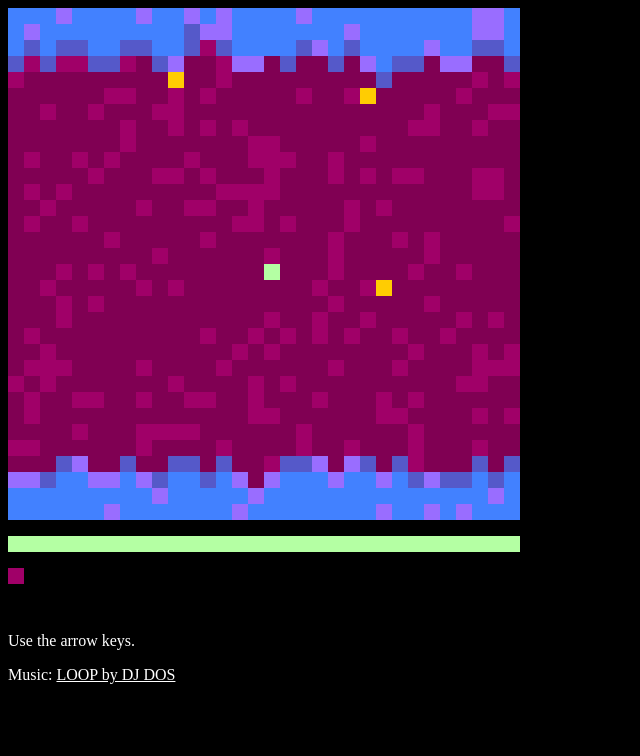
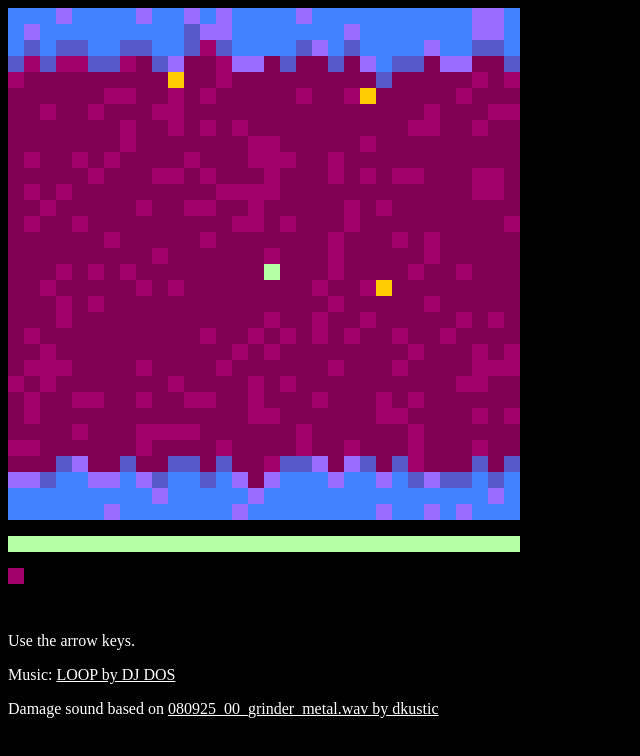
Before and after one commit to mgatland/purplehack, a plain HTML site: page index.html in a window 1280 px wide. Shown: the whole page, without its empty margins (0-640 px from the left). Drawn offline with Linux system fonts and the light colour scheme.

Commit message:
credits for damage sound

```diff
--- a/index.html
+++ b/index.html
@@ -5,6 +5,7 @@
 	<div id="gameframe"></div>
 	<p>Use the arrow keys.</p>
 	<p>Music: <a style="color: white;" href="http://www.jamendo.com/en/list/a86669/old-blood-vibrations-90-s">LOOP by DJ DOS</a></p>
+	<p>Damage sound based on <a style="color: white;" href="http://freesound.org/people/dkustic/sounds/76213/">080925_00_grinder_metal.wav by dkustic</a></p>
 	<script src="js/main.js">
 	</script>
 </body>
```
